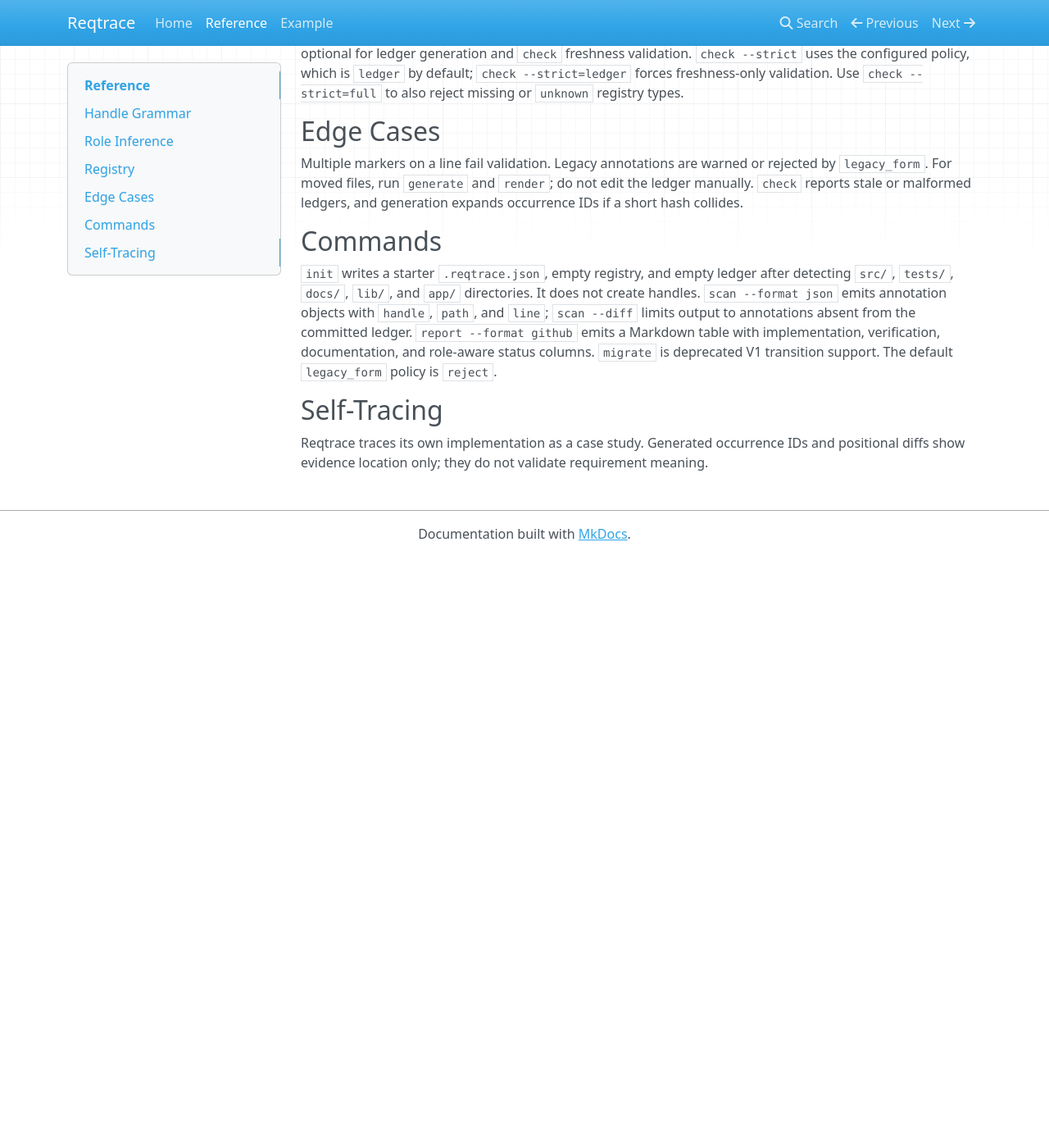
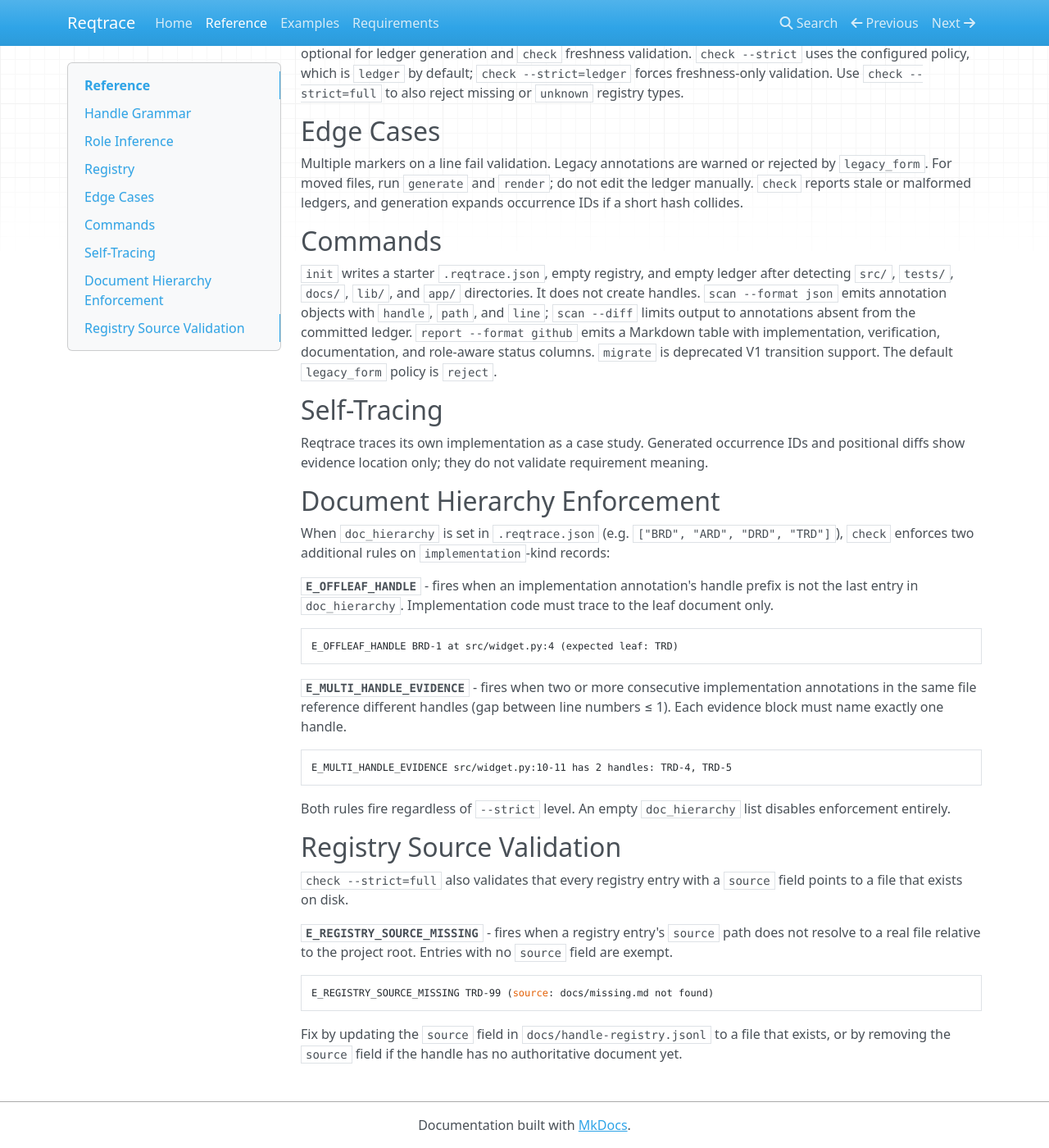
Before and after one commit to paragon-ux/Reqtrace, an MkDocs documentation site: the page built from docs/reference.md, in a window 1280 px wide and 1400 px high, scrolled down 437 px. Shown: the whole window at 82% size. Built offline with MkDocs 1.6.1, drawn with Linux system fonts in a browser that asks for light colours; nearby versions of some CDN libraries; before the commit the page ends 1116 px from its top, so only the background shows below that.

Commit message:
Document Reqtrace v2.1 verification

````diff
--- a/docs/reference.md
+++ b/docs/reference.md
@@ -36,3 +36,46 @@ For moved files, run `generate` and `render`; do not edit the ledger manually.
 ## Self-Tracing
 
 Reqtrace traces its own implementation as a case study. Generated occurrence IDs and positional diffs show evidence location only; they do not validate requirement meaning.
+
+## Document Hierarchy Enforcement
+
+When `doc_hierarchy` is set in `.reqtrace.json` (e.g.
+`["BRD", "ARD", "DRD", "TRD"]`), `check` enforces two additional rules on
+`implementation`-kind records:
+
+**`E_OFFLEAF_HANDLE`** - fires when an implementation annotation's handle
+prefix is not the last entry in `doc_hierarchy`. Implementation code must
+trace to the leaf document only.
+
+```
+E_OFFLEAF_HANDLE BRD-1 at src/widget.py:4 (expected leaf: TRD)
+```
+
+**`E_MULTI_HANDLE_EVIDENCE`** - fires when two or more consecutive
+implementation annotations in the same file reference different handles
+(gap between line numbers ≤ 1). Each evidence block must name exactly one
+handle.
+
+```
+E_MULTI_HANDLE_EVIDENCE src/widget.py:10-11 has 2 handles: TRD-4, TRD-5
+```
+
+Both rules fire regardless of `--strict` level. An empty `doc_hierarchy`
+list disables enforcement entirely.
+
+## Registry Source Validation
+
+`check --strict=full` also validates that every registry entry with a
+`source` field points to a file that exists on disk.
+
+**`E_REGISTRY_SOURCE_MISSING`** - fires when a registry entry's `source`
+path does not resolve to a real file relative to the project root. Entries
+with no `source` field are exempt.
+
+```
+E_REGISTRY_SOURCE_MISSING TRD-99 (source: docs/missing.md not found)
+```
+
+Fix by updating the `source` field in `docs/handle-registry.jsonl` to a
+file that exists, or by removing the `source` field if the handle has no
+authoritative document yet.
--- a/mkdocs.yml
+++ b/mkdocs.yml
@@ -2,4 +2,5 @@ site_name: Reqtrace
 nav:
   - Home: index.md
   - Reference: reference.md
-  - Example: requirements.md
+  - Examples: examples.md
+  - Requirements: requirements.md
````
Also changed, not shown: docs/examples.md (added, +42 -0 lines).
